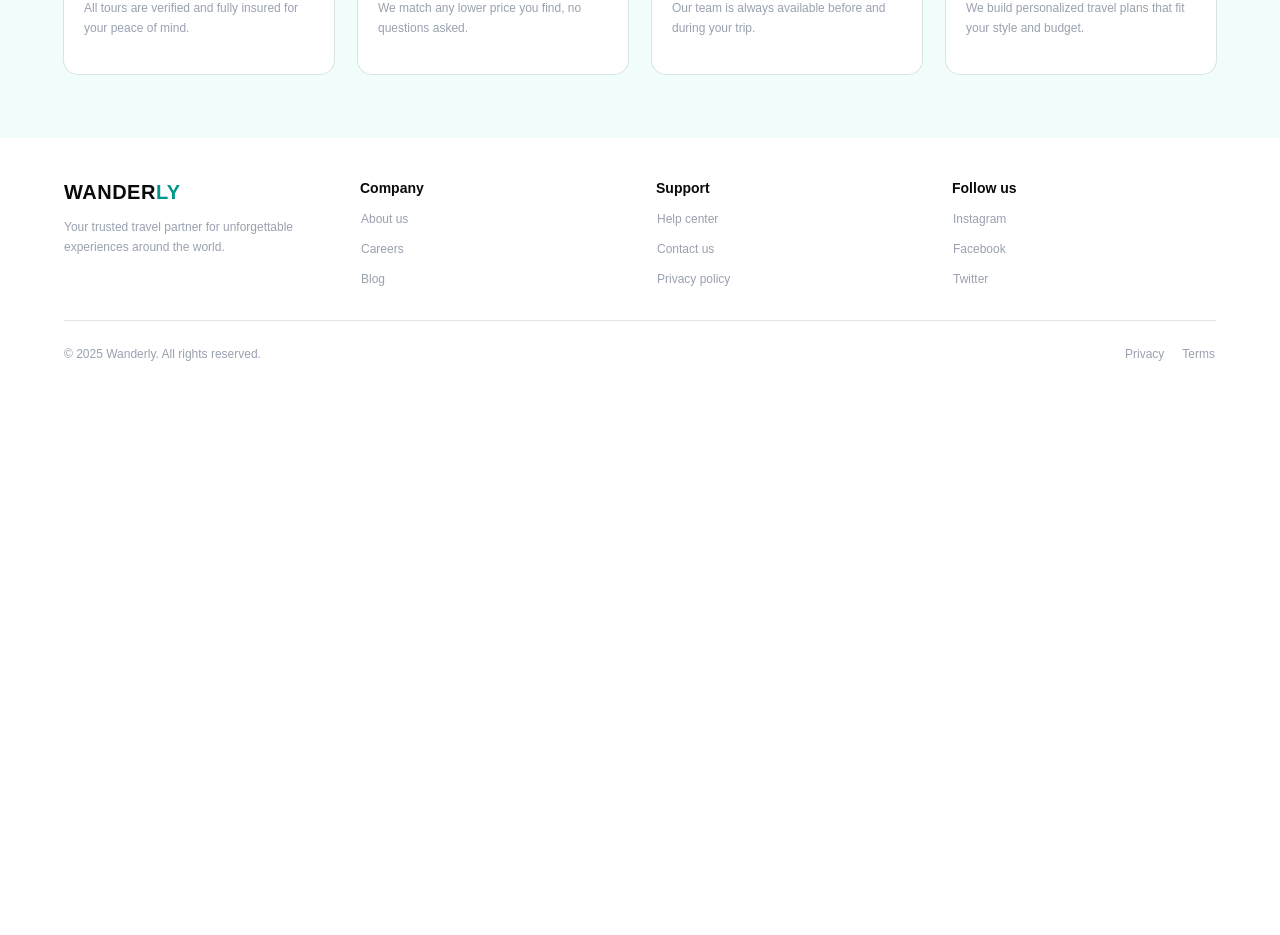
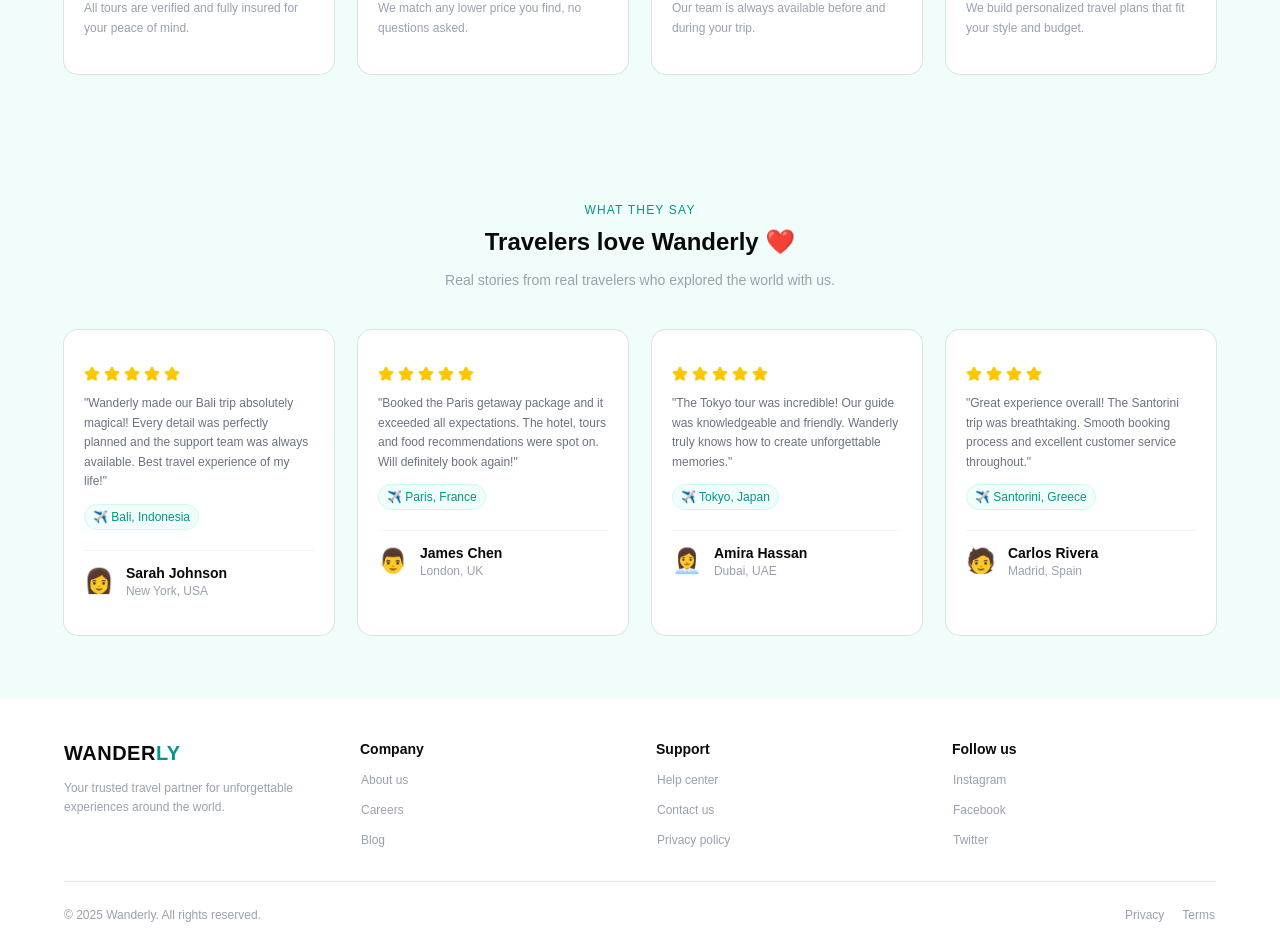
Before and after one commit to myatmonphyusin2022-spec/WANDERLY, a React (Vite) app: page / in a window 1280 px wide. Shown: the part 2100-3035 px from the top of the page. Before the commit the page ends 2503 px from the top, so only its background shows below. Built offline with nearby package versions, Linux system fonts and the light colour scheme.

Commit message:
Updated icons,ScrollTop,Home,App,Testimonials

```diff
--- a/src/App.jsx
+++ b/src/App.jsx
@@ -6,7 +6,7 @@ import Home from "./pages/Home";
 import Destinations from "./pages/Destinations";
 import Tours from "./pages/Tours";
 import Contact from "./pages/Contact";
-
+import ScrollToTop from "./components/ScrollToTop";
 function App() {
   return (
     <BrowserRouter>
@@ -19,6 +19,7 @@ function App() {
         <Route path="/contact" element={<Contact />} />
       </Routes>
       <Footer />
+      <ScrollToTop />
     </BrowserRouter>
   );
 }
--- /dev/null
+++ b/src/components/ScrollToTop.jsx
@@ -0,0 +1,33 @@
+import { useState, useEffect } from "react";
+import { Button } from "./ui/button";
+import { ArrowUp } from "../icons";
+
+function ScrollToTop() {
+  const [visible, setVisible] = useState(false);
+
+  useEffect(() => {
+    const handleScroll = () => {
+      setVisible(window.scrollY > 300);
+    };
+
+    window.addEventListener("scroll", handleScroll);
+    return () => window.removeEventListener("scroll", handleScroll);
+  }, []);
+
+  const scrollToTop = () => {
+    window.scrollTo({ top: 0, behavior: "smooth" });
+  };
+
+  if (!visible) return null;
+
+  return (
+    <Button
+      onClick={scrollToTop}
+      className="fixed bottom-6 right-6 z-50 bg-teal-600 hover:bg-teal-700 text-white rounded-full w-12 h-12 p-0 shadow-lg"
+    >
+      <ArrowUp className="w-5 h-5" />
+    </Button>
+  );
+}
+
+export default ScrollToTop;
--- /dev/null
+++ b/src/components/Testimonials.jsx
@@ -0,0 +1,105 @@
+import { Card, CardContent } from "./ui/card";
+import { Star } from "../icons";
+
+const testimonials = [
+  {
+    id: 1,
+    name: "Sarah Johnson",
+    location: "New York, USA",
+    avatar: "👩",
+    rating: 5,
+    text: "Wanderly made our Bali trip absolutely magical! Every detail was perfectly planned and the support team was always available. Best travel experience of my life!",
+    destination: "Bali, Indonesia",
+  },
+  {
+    id: 2,
+    name: "James Chen",
+    location: "London, UK",
+    avatar: "👨",
+    rating: 5,
+    text: "Booked the Paris getaway package and it exceeded all expectations. The hotel, tours and food recommendations were spot on. Will definitely book again!",
+    destination: "Paris, France",
+  },
+  {
+    id: 3,
+    name: "Amira Hassan",
+    location: "Dubai, UAE",
+    avatar: "👩‍💼",
+    rating: 5,
+    text: "The Tokyo tour was incredible! Our guide was knowledgeable and friendly. Wanderly truly knows how to create unforgettable memories.",
+    destination: "Tokyo, Japan",
+  },
+  {
+    id: 4,
+    name: "Carlos Rivera",
+    location: "Madrid, Spain",
+    avatar: "🧑",
+    rating: 4,
+    text: "Great experience overall! The Santorini trip was breathtaking. Smooth booking process and excellent customer service throughout.",
+    destination: "Santorini, Greece",
+  },
+];
+
+function Testimonials() {
+  return (
+    <section className="py-16 px-6 bg-teal-50 dark:bg-teal-950">
+      <div className="max-w-6xl mx-auto">
+        {/* Header */}
+        <div className="text-center mb-10">
+          <p className="text-xs tracking-widest uppercase text-teal-600 mb-2">
+            What they say
+          </p>
+          <h2 className="text-2xl font-bold mb-3">
+            Travelers love Wanderly ❤️
+          </h2>
+          <p className="text-gray-400 text-sm max-w-md mx-auto">
+            Real stories from real travelers who explored the world with us.
+          </p>
+        </div>
+
+        {/* Grid */}
+        <div className="grid grid-cols-1 sm:grid-cols-2 lg:grid-cols-4 gap-6">
+          {testimonials.map((t) => (
+            <Card
+              key={t.id}
+              className="hover:shadow-lg transition-all duration-300"
+            >
+              <CardContent className="p-5 flex flex-col gap-3">
+                {/* Stars */}
+                <div className="flex gap-1">
+                  {Array.from({ length: t.rating }).map((_, i) => (
+                    <Star
+                      key={i}
+                      className="w-4 h-4 text-yellow-400 fill-yellow-400"
+                    />
+                  ))}
+                </div>
+
+                {/* Review text */}
+                <p className="text-xs text-gray-500 leading-relaxed">
+                  "{t.text}"
+                </p>
+
+                {/* Destination tag */}
+                <span className="text-xs bg-teal-50 text-teal-600 px-2 py-1 rounded-full w-fit border border-teal-100">
+                  ✈️ {t.destination}
+                </span>
+
+                {/* Author */}
+                <div className="flex items-center gap-3 mt-2 pt-3 border-t border-gray-100">
+                  <span className="text-2xl">{t.avatar}</span>
+                  <div>
+                    <p className="text-sm font-semibold">{t.name}</p>
+                    <p className="text-xs text-gray-400">{t.location}</p>
+                  </div>
+                </div>
+              </CardContent>
+            </Card>
+          ))}
+        </div>
+      </div>
+    </section>
+  );
+}
+
+export default Testimonials;
--- a/src/icons.jsx
+++ b/src/icons.jsx
@@ -15,6 +15,7 @@ export {
   Heart,
   Search,
   ArrowRight,
+  ArrowUp,
   Phone,
   Mail,
   CheckCircle,
--- a/src/pages/Home.jsx
+++ b/src/pages/Home.jsx
@@ -1,12 +1,15 @@
 import Hero from "../components/Hero";
 import DestinationCards from "../components/DestinationCards";
 import Features from "../components/Features";
+import Testimonials from "../components/Testimonials";
+
 function Home() {
   return (
     <main>
       <Hero />
       <DestinationCards />
       <Features />
+      <Testimonials />
     </main>
   );
 }
```
